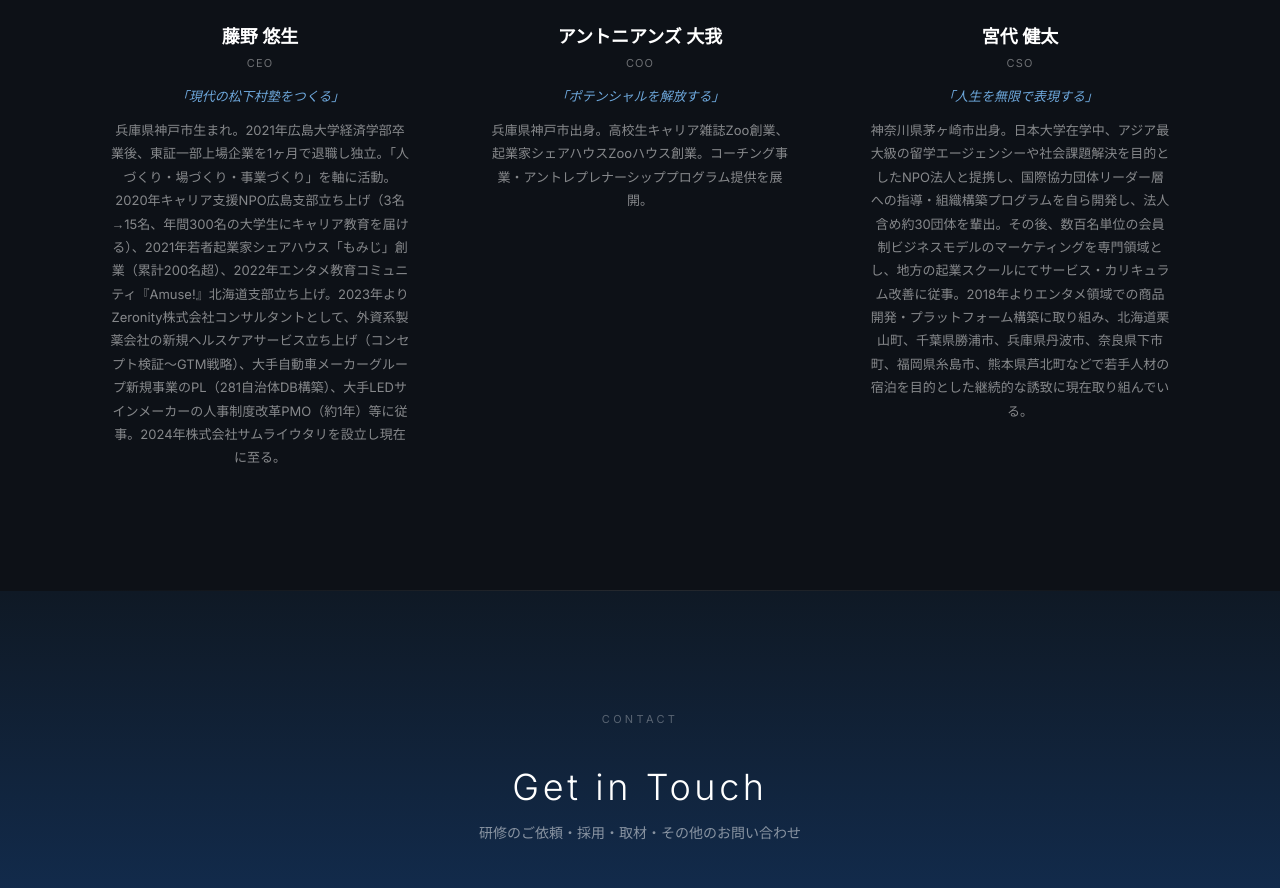
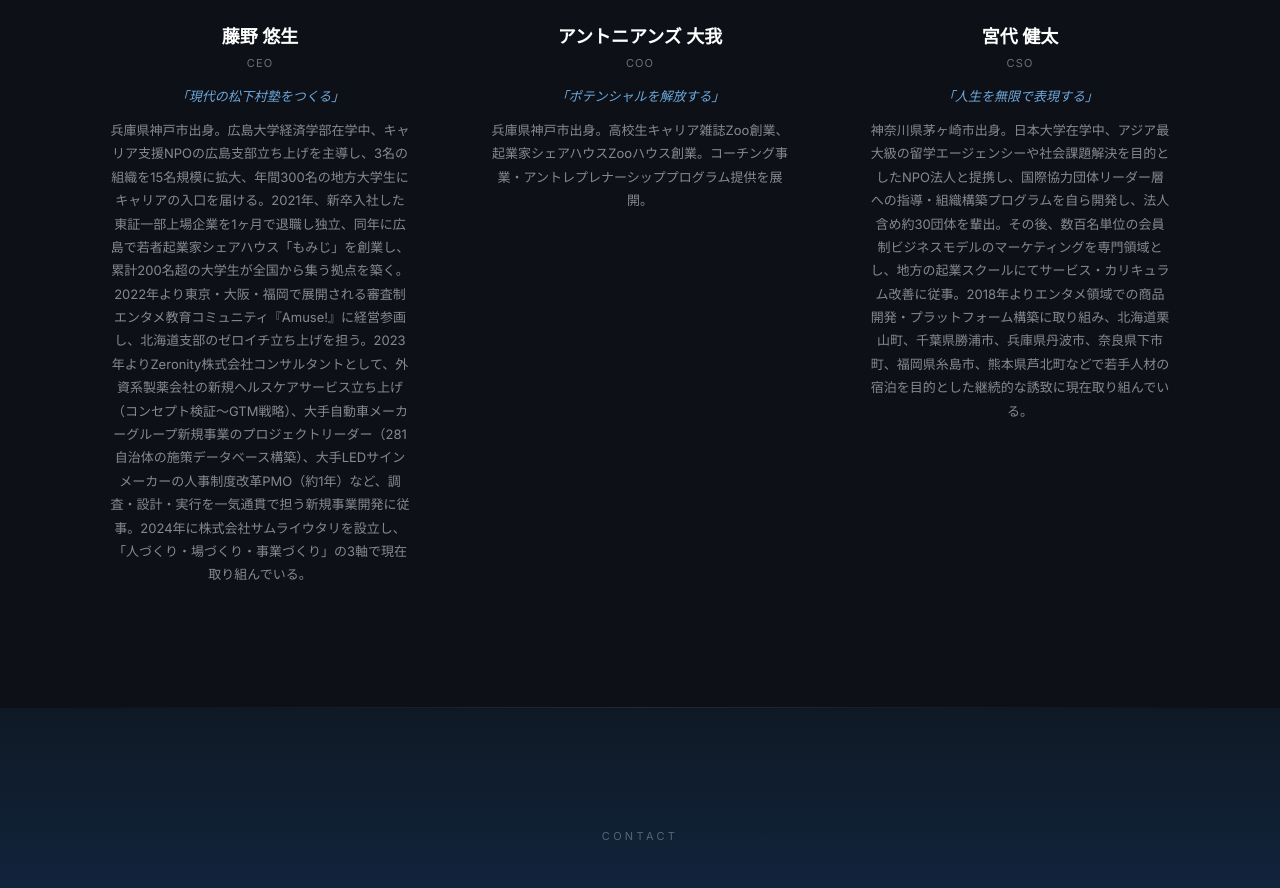
Before and after one commit to youcan0824/samurai-utari-site, a Next.js app: page / in a window 1280 px wide. Shown: the part 3404-4292 px from the top of the page. Built offline with nearby package versions, Linux system fonts and the light colour scheme.

Commit message:
Team: 藤野bioを宮代と同じ書きっぷり（流れ重視・固有名詞で格を出す）に統一

```diff
--- a/src/components/team.tsx
+++ b/src/components/team.tsx
@@ -10,7 +10,7 @@ const members = [
     nameEn: "Yuki Fujino",
     role: "CEO",
     motto: "「現代の松下村塾をつくる」",
-    bio: "兵庫県神戸市生まれ。2021年広島大学経済学部卒業後、東証一部上場企業を1ヶ月で退職し独立。「人づくり・場づくり・事業づくり」を軸に活動。2020年キャリア支援NPO広島支部立ち上げ（3名→15名、年間300名の大学生にキャリア教育を届ける）、2021年若者起業家シェアハウス「もみじ」創業（累計200名超）、2022年エンタメ教育コミュニティ『Amuse!』北海道支部立ち上げ。2023年よりZeronity株式会社コンサルタントとして、外資系製薬会社の新規ヘルスケアサービス立ち上げ（コンセプト検証〜GTM戦略）、大手自動車メーカーグループ新規事業のPL（281自治体DB構築）、大手LEDサインメーカーの人事制度改革PMO（約1年）等に従事。2024年株式会社サムライウタリを設立し現在に至る。",
+    bio: "兵庫県神戸市出身。広島大学経済学部在学中、キャリア支援NPOの広島支部立ち上げを主導し、3名の組織を15名規模に拡大、年間300名の地方大学生にキャリアの入口を届ける。2021年、新卒入社した東証一部上場企業を1ヶ月で退職し独立、同年に広島で若者起業家シェアハウス「もみじ」を創業し、累計200名超の大学生が全国から集う拠点を築く。2022年より東京・大阪・福岡で展開される審査制エンタメ教育コミュニティ『Amuse!』に経営参画し、北海道支部のゼロイチ立ち上げを担う。2023年よりZeronity株式会社コンサルタントとして、外資系製薬会社の新規ヘルスケアサービス立ち上げ（コンセプト検証〜GTM戦略）、大手自動車メーカーグループ新規事業のプロジェクトリーダー（281自治体の施策データベース構築）、大手LEDサインメーカーの人事制度改革PMO（約1年）など、調査・設計・実行を一気通貫で担う新規事業開発に従事。2024年に株式会社サムライウタリを設立し、「人づくり・場づくり・事業づくり」の3軸で現在取り組んでいる。",
     photo: "/photos/fujino.webp",
     initial: "YF",
   },
```
